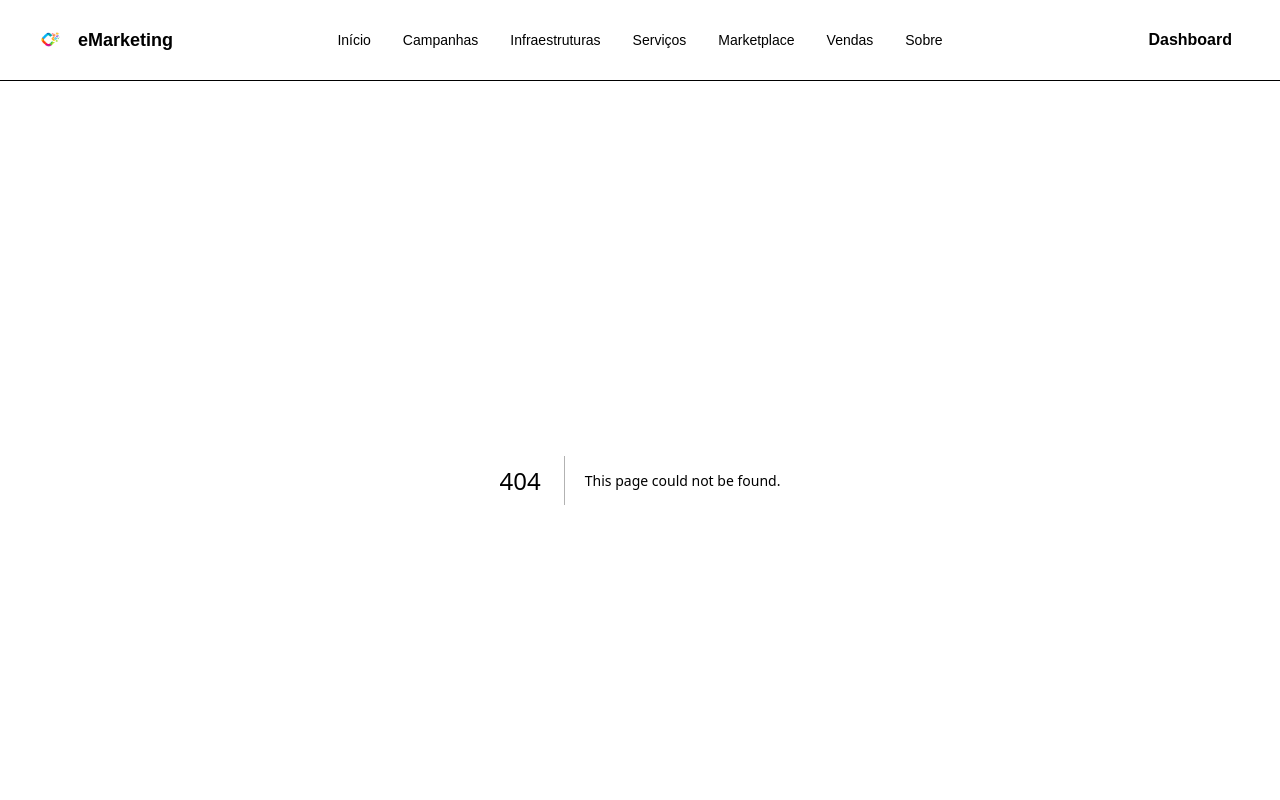
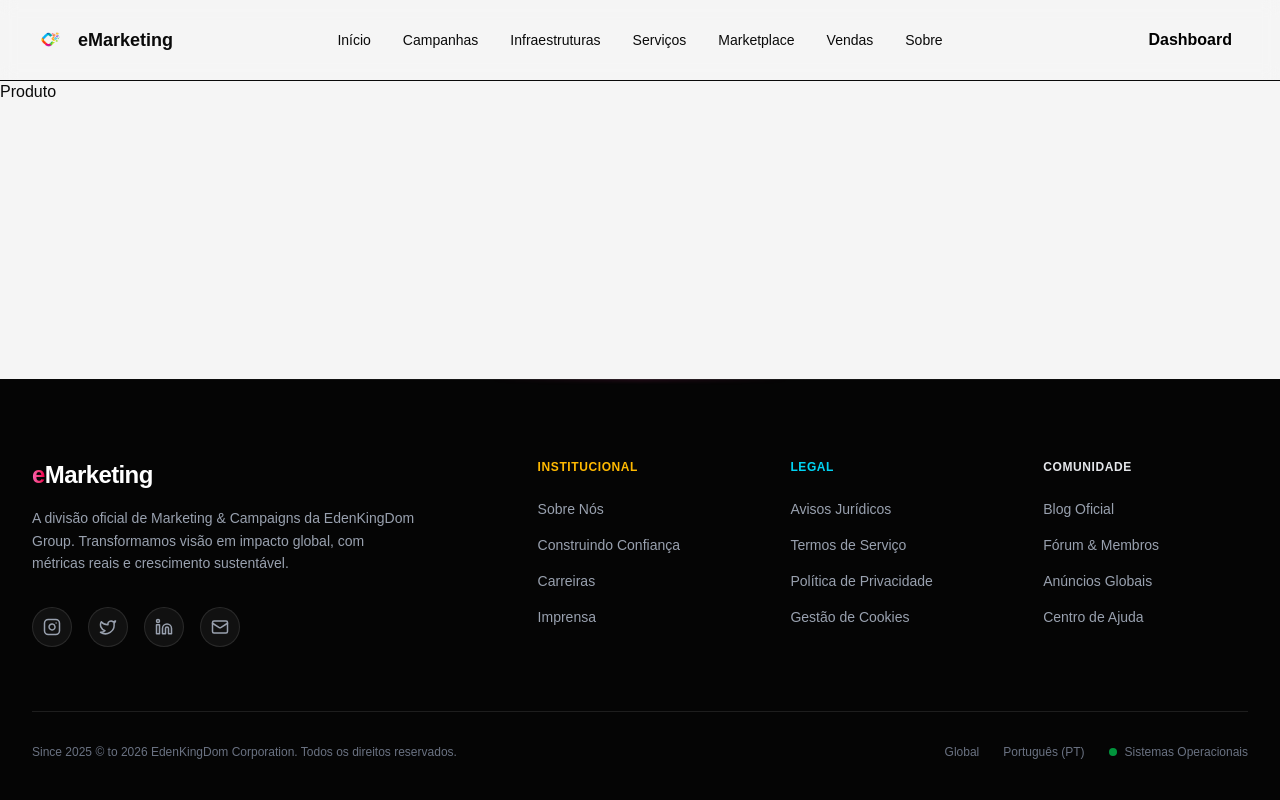
Before and after one commit to Hale-Henriques-Zeca/e-marketing-page, a Next.js app: page /marketplace/product/id in a window 1280 px wide. Before the commit this address had no page. Shown: the top 800 px of the page. Built offline with nearby package versions, Linux system fonts and the light colour scheme.

Commit message:
Fix marketplace dynamic route

```diff
--- /dev/null
+++ b/src/app/marketplace/product/id/page.tsx
@@ -0,0 +1,7 @@
+export default function ProductPage() {
+  return (
+    <div>
+      Produto
+    </div>
+  );
+}
```
